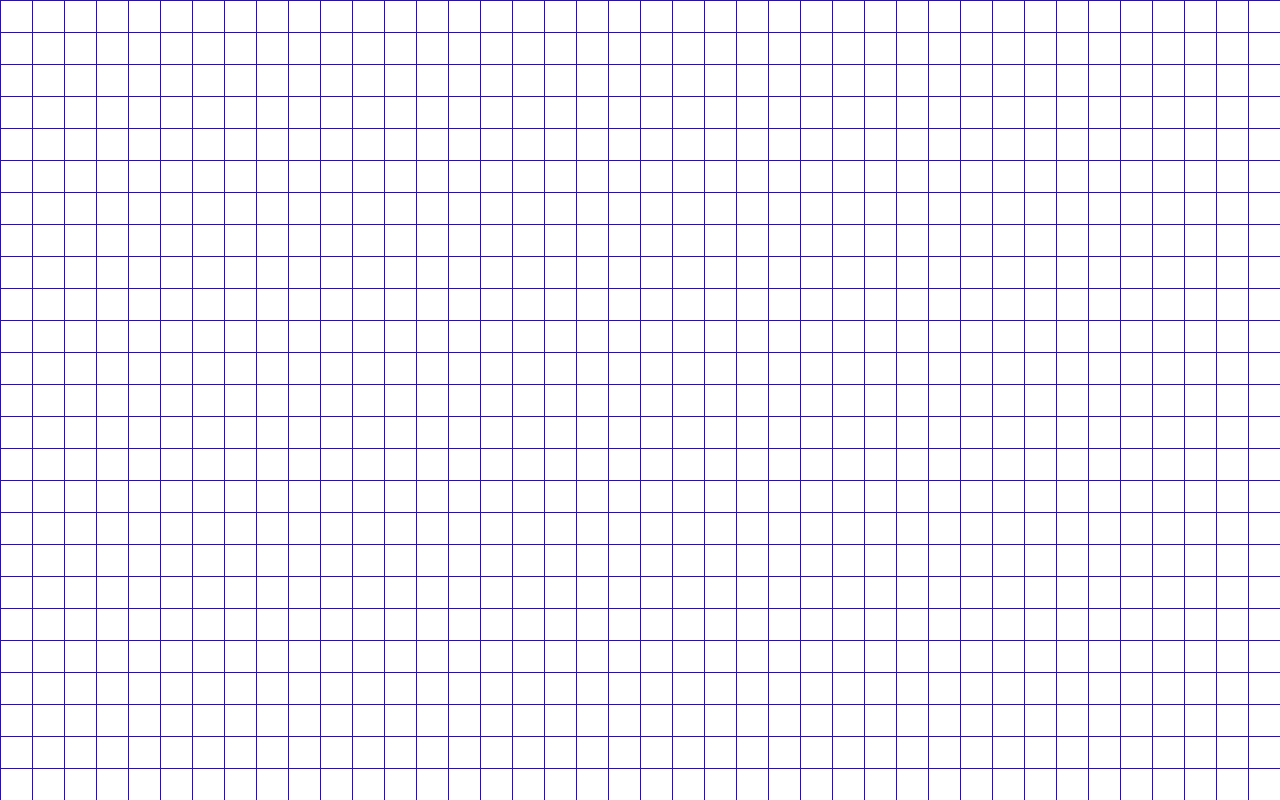
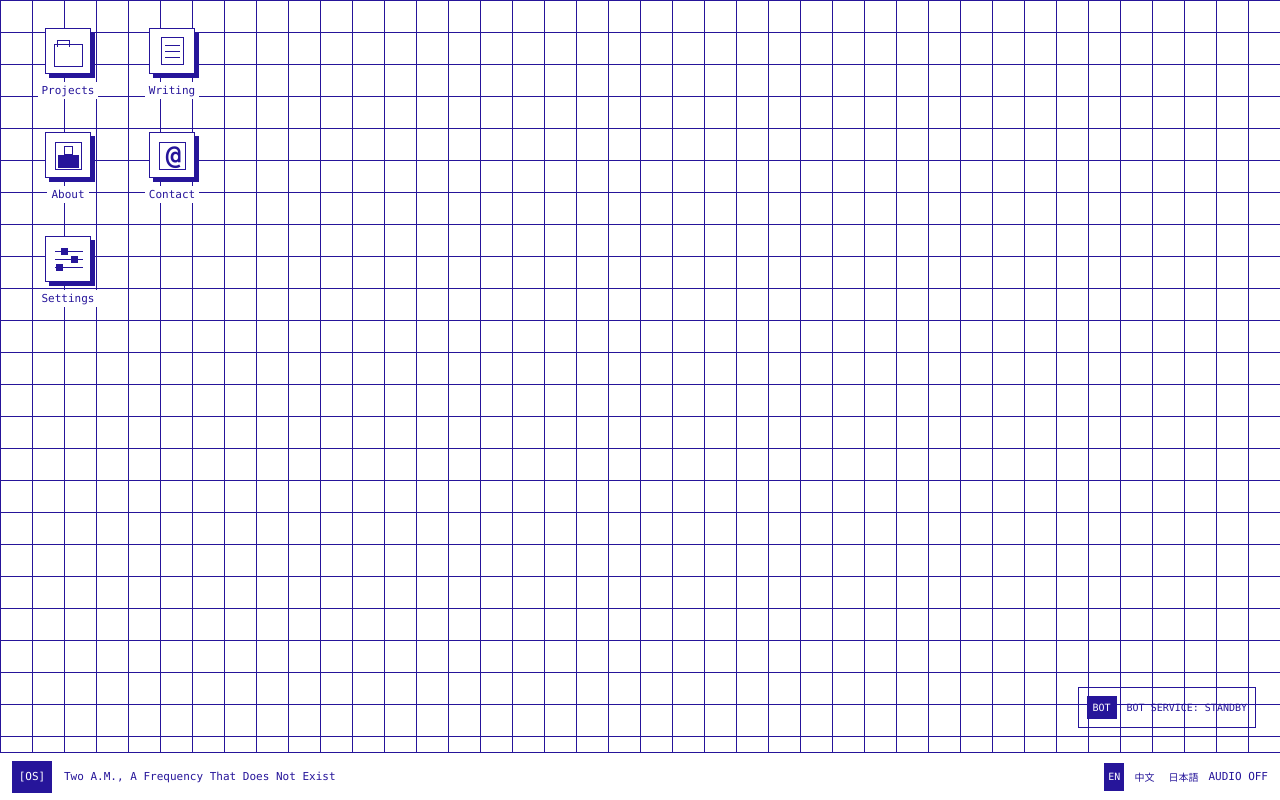
Before and after one commit to Gazerrr03/readME, a website with bundled scripts: page index.html in a window 1280 px wide. Built offline with nearby package versions, Linux system fonts and the light colour scheme.

Commit message:
feat: render desktop modes

```diff
--- a/index.html
+++ b/index.html
@@ -9,6 +9,8 @@
     <link rel="stylesheet" href="./styles/shell.css" />
     <link rel="stylesheet" href="./styles/boot.css" />
     <link rel="stylesheet" href="./styles/icons.css" />
+    <link rel="stylesheet" href="./styles/windows-mode.css" />
+    <link rel="stylesheet" href="./styles/macos-mode.css" />
   </head>
   <body>
     <div data-system-shell>
--- /dev/null
+++ b/scripts/desktop.js
@@ -0,0 +1,177 @@
+const MODES = new Set(['windows', 'macos']);
+
+export function detectDesktopMode(environment = {}, preference = 'auto') {
+  if (MODES.has(preference)) return preference;
+  const source = `${environment.platform ?? ''} ${environment.userAgent ?? ''}`.toLowerCase();
+  return source.includes('mac') ? 'macos' : 'windows';
+}
+
+function createElement(document, tagName, attributes = {}, text = '') {
+  const element = document.createElement(tagName);
+  Object.entries(attributes).forEach(([name, value]) => element.setAttribute(name, value));
+  element.textContent = text;
+  return element;
+}
+
+function createSystemStatus(document, i18n, preferences) {
+  const status = createElement(document, 'div', { 'data-system-status': '' });
+  const language = createElement(document, 'div', {
+    'data-language-controls': '',
+    'aria-label': i18n.t('desktop.language'),
+    role: 'group',
+  });
+  [['en', 'language.en'], ['zh-CN', 'language.zh'], ['ja', 'language.ja']].forEach(([locale, key]) => {
+    language.append(createElement(document, 'button', {
+      type: 'button',
+      'data-locale': locale,
+      'aria-pressed': String(i18n.locale === locale),
+    }, i18n.t(key)));
+  });
+  status.append(
+    language,
+    createElement(document, 'span', { 'data-audio-status': '' }, (
+      i18n.t(preferences.audioEnabled ? 'desktop.audioOn' : 'desktop.audioOff')
+    )),
+  );
+  return status;
+}
+
+export function createDesktopController({
+  root,
+  apps,
+  i18n,
+  preferences,
+  onOpen = () => {},
+  onPreferenceChange = () => {},
+}) {
+  const environment = root.ownerDocument.defaultView.navigator;
+  let mode = detectDesktopMode(environment, preferences.layout);
+  let selectedAppId = null;
+
+  const setSelectedApp = (appId) => {
+    selectedAppId = apps.some((app) => app.id === appId) ? appId : null;
+    root.querySelectorAll('[data-app-icon]').forEach((icon) => {
+      const selected = icon.dataset.appIcon === selectedAppId;
+      icon.dataset.selected = String(selected);
+      icon.setAttribute('aria-pressed', String(selected));
+    });
+  };
+
+  const getEventIcon = (event) => {
+    const icon = event.target.closest('[data-app-icon]');
+    return icon && root.contains(icon) ? icon : null;
+  };
+
+  root.addEventListener('click', (event) => {
+    const icon = getEventIcon(event);
+    if (!icon) return;
+    setSelectedApp(icon.dataset.appIcon);
+    if (root.ownerDocument.defaultView.matchMedia('(pointer: coarse)').matches) {
+      onOpen(icon.dataset.appIcon);
+    }
+  });
+
+  root.addEventListener('dblclick', (event) => {
+    const icon = getEventIcon(event);
+    if (!icon || root.ownerDocument.defaultView.matchMedia('(pointer: coarse)').matches) return;
+    onOpen(icon.dataset.appIcon);
+  });
+
+  root.addEventListener('keydown', (event) => {
+    const icon = getEventIcon(event);
+    if (!icon) return;
+    if (event.key === 'Enter') {
+      event.preventDefault();
+      setSelectedApp(icon.dataset.appIcon);
+      onOpen(icon.dataset.appIcon);
+      return;
+    }
+
+    const direction = {
+      ArrowLeft: -1,
+      ArrowUp: -1,
+      ArrowRight: 1,
+      ArrowDown: 1,
+    }[event.key];
+    if (!direction) return;
+    event.preventDefault();
+    const icons = [...root.querySelectorAll('[data-app-icon]')];
+    const nextIndex = (icons.indexOf(icon) + direction + icons.length) % icons.length;
+    const nextIcon = icons[nextIndex];
+    setSelectedApp(nextIcon.dataset.appIcon);
+    nextIcon.focus();
+  });
+
+  const render = () => {
+    const document = root.ownerDocument;
+    const template = document.querySelector('[data-app-icon-template]');
+    if (!template) throw new Error('Missing app icon template');
+
+    const windowsTaskbar = createElement(document, 'footer', { 'data-windows-taskbar': '' });
+    windowsTaskbar.append(
+      createElement(document, 'button', { type: 'button', 'data-windows-start': '' }, '[OS]'),
+      createElement(document, 'p', { 'data-system-title': '' }, i18n.t('site.title')),
+      createSystemStatus(document, i18n, preferences),
+    );
+
+    const macosMenu = createElement(document, 'header', { 'data-macos-menu': '' });
+    macosMenu.append(
+      createElement(document, 'span', { 'data-macos-mark': '', 'aria-hidden': 'true' }, '*'),
+      createElement(document, 'p', { 'data-system-title': '' }, i18n.t('site.title')),
+      createSystemStatus(document, i18n, preferences),
+    );
+
+    const iconList = createElement(document, 'div', {
+      'data-desktop-icons': '',
+      role: 'group',
+      'aria-label': i18n.t('site.title'),
+    });
+    const icons = template.content.cloneNode(true);
+    const appIds = new Set(apps.map(({ id }) => id));
+    icons.querySelectorAll('[data-app-icon]').forEach((icon) => {
+      if (!appIds.has(icon.dataset.appIcon)) {
+        icon.remove();
+        return;
+      }
+      const app = apps.find(({ id }) => id === icon.dataset.appIcon);
+      icon.querySelector('[data-app-label]').textContent = i18n.t(app.titleKey);
+      icon.setAttribute('aria-label', i18n.t(app.titleKey));
+      icon.dataset.selected = String(app.id === selectedAppId);
+      icon.setAttribute('aria-pressed', String(app.id === selectedAppId));
+    });
+    iconList.append(icons);
+
+    const bot = createElement(document, 'aside', { 'data-bot-mount': '' });
+    bot.append(
+      createElement(document, 'span', { 'data-bot-signal': '', 'aria-hidden': 'true' }, 'BOT'),
+      createElement(document, 'span', {}, i18n.t('bot.standby')),
+    );
+
+    const macosDock = createElement(document, 'footer', {
+      'data-macos-dock': '',
+      'aria-label': 'Dock',
+    });
+    apps.forEach((app) => {
+      macosDock.append(createElement(document, 'span', {
+        'data-dock-app': app.id,
+        'aria-hidden': 'true',
+      }));
+    });
+
+    root.replaceChildren(macosMenu, iconList, bot, windowsTaskbar, macosDock);
+    root.dataset.desktopMode = mode;
+    return root;
+  };
+
+  return {
+    render,
+    setMode(nextMode) {
+      if (!MODES.has(nextMode)) throw new Error(`Unsupported desktop mode: ${nextMode}`);
+      mode = nextMode;
+      preferences.layout = nextMode;
+      root.dataset.desktopMode = mode;
+      onPreferenceChange(preferences);
+    },
+    setSelectedApp,
+  };
+}
--- a/scripts/main.js
+++ b/scripts/main.js
@@ -1,4 +1,6 @@
 import { createBootController } from './boot.js';
+import { getApps } from './apps/app-registry.js';
+import { createDesktopController } from './desktop.js';
 import { createI18n } from './i18n/i18n.js';
 import { loadPreferences, savePreferences } from './state/preferences.js';
 
@@ -7,7 +9,16 @@
 const bootRoot = document.querySelector('[data-boot-root]');
 const desktopRoot = document.querySelector('[data-desktop-root]');
 const persistPreferences = (next) => savePreferences(localStorage, next);
+const desktop = createDesktopController({
+  root: desktopRoot,
+  apps: getApps(),
+  i18n,
+  preferences,
+  onOpen: () => {},
+  onPreferenceChange: persistPreferences,
+});
 const revealDesktop = () => {
+  if (!desktopRoot.dataset.desktopMode) desktop.render();
   desktopRoot.hidden = false;
   desktopRoot.dataset.ready = 'true';
 };
--- /dev/null
+++ b/styles/macos-mode.css
@@ -0,0 +1,68 @@
+[data-macos-menu] {
+  border-width: 0 0 1px;
+  gap: 12px;
+  height: 32px;
+  justify-content: space-between;
+  left: 0;
+  padding: 3px 16px;
+  right: 0;
+  top: 0;
+}
+
+[data-macos-mark] {
+  font-size: 14px;
+}
+
+[data-macos-dock] {
+  border-width: 1px;
+  bottom: 16px;
+  gap: 8px;
+  height: 60px;
+  justify-content: center;
+  left: 50%;
+  padding: 8px 12px;
+  transform: translateX(-50%);
+}
+
+[data-dock-app] {
+  background: var(--white);
+  border: var(--stroke);
+  box-shadow: 3px 3px 0 var(--blue);
+  display: block;
+  height: 32px;
+  width: 32px;
+}
+
+[data-desktop-mode='macos'] [data-desktop-icons] {
+  grid-auto-flow: column;
+  grid-template-columns: none;
+  grid-template-rows: repeat(2, 88px);
+  left: auto;
+  right: 24px;
+  top: 56px;
+}
+
+[data-desktop-mode='macos'] [data-bot-mount] {
+  bottom: 96px;
+}
+
+[data-desktop-mode='macos'] [data-windows-taskbar] {
+  display: none;
+}
+
+@media (max-width: 600px) {
+  [data-macos-menu] {
+    padding: 3px 8px;
+  }
+
+  [data-desktop-mode='macos'] [data-desktop-icons] {
+    right: 12px;
+    top: 48px;
+  }
+
+  [data-macos-dock] {
+    bottom: 8px;
+    gap: 6px;
+    padding: 8px;
+  }
+}
--- /dev/null
+++ b/styles/windows-mode.css
@@ -0,0 +1,149 @@
+[data-desktop-icons] {
+  display: grid;
+  gap: 24px 16px;
+  grid-auto-flow: row;
+  grid-template-columns: repeat(2, 88px);
+  left: 24px;
+  position: absolute;
+  top: 24px;
+}
+
+[data-app-icon] {
+  align-items: center;
+  background: transparent;
+  border: 0;
+  border-radius: 0;
+  cursor: default;
+  display: flex;
+  flex-direction: column;
+  gap: 8px;
+  min-height: 80px;
+  padding: 4px;
+  width: 88px;
+}
+
+[data-app-label] {
+  background: var(--white);
+  color: var(--blue);
+  font-family: var(--mono);
+  font-size: 11px;
+  line-height: 1.2;
+  max-width: 100%;
+  overflow-wrap: anywhere;
+  padding: 2px 4px;
+}
+
+[data-app-icon][data-selected='true'] [data-app-label] {
+  background: var(--blue);
+  color: var(--white);
+}
+
+[data-app-icon]:focus-visible {
+  outline: 2px solid var(--blue);
+  outline-offset: 2px;
+}
+
+[data-windows-taskbar],
+[data-macos-menu],
+[data-macos-dock] {
+  align-items: center;
+  background: var(--white);
+  border-color: var(--blue);
+  border-style: solid;
+  display: flex;
+  font-family: var(--mono);
+  font-size: 11px;
+  position: absolute;
+  z-index: 10;
+}
+
+[data-windows-taskbar] {
+  border-width: 1px 0 0;
+  bottom: 0;
+  gap: 12px;
+  height: 48px;
+  justify-content: space-between;
+  left: 0;
+  padding: 6px 12px;
+  right: 0;
+}
+
+[data-windows-start] {
+  background: var(--blue);
+  border: 1px solid var(--blue);
+  border-radius: 0;
+  color: var(--white);
+  height: 32px;
+  width: 40px;
+}
+
+[data-system-title] {
+  flex: 1;
+  overflow: hidden;
+  text-overflow: ellipsis;
+  white-space: nowrap;
+}
+
+[data-system-status],
+[data-language-controls] {
+  align-items: center;
+  display: flex;
+  gap: 6px;
+}
+
+[data-language-controls] button {
+  background: transparent;
+  border: 0;
+  border-radius: 0;
+  font-family: var(--mono);
+  font-size: 10px;
+  min-height: 28px;
+  padding: 2px 4px;
+}
+
+[data-language-controls] button[aria-pressed='true'] {
+  background: var(--blue);
+  color: var(--white);
+}
+
+[data-bot-mount] {
+  align-items: center;
+  border: var(--stroke);
+  bottom: 72px;
+  display: flex;
+  font-family: var(--mono);
+  font-size: 10px;
+  gap: 10px;
+  padding: 8px;
+  position: absolute;
+  right: 24px;
+}
+
+[data-bot-signal] {
+  background: var(--blue);
+  color: var(--white);
+  padding: 6px;
+}
+
+[data-desktop-mode='windows'] [data-macos-menu],
+[data-desktop-mode='windows'] [data-macos-dock] {
+  display: none;
+}
+
+@media (max-width: 600px) {
+  [data-desktop-icons] {
+    gap: 16px 8px;
+    grid-template-columns: repeat(2, 80px);
+    left: 12px;
+    top: 16px;
+  }
+
+  [data-system-title] {
+    display: none;
+  }
+
+  [data-bot-mount] {
+    bottom: 64px;
+    right: 12px;
+  }
+}
```
Also changed, not shown: tests/e2e/desktop.spec.js (added, +128 -0 lines).
